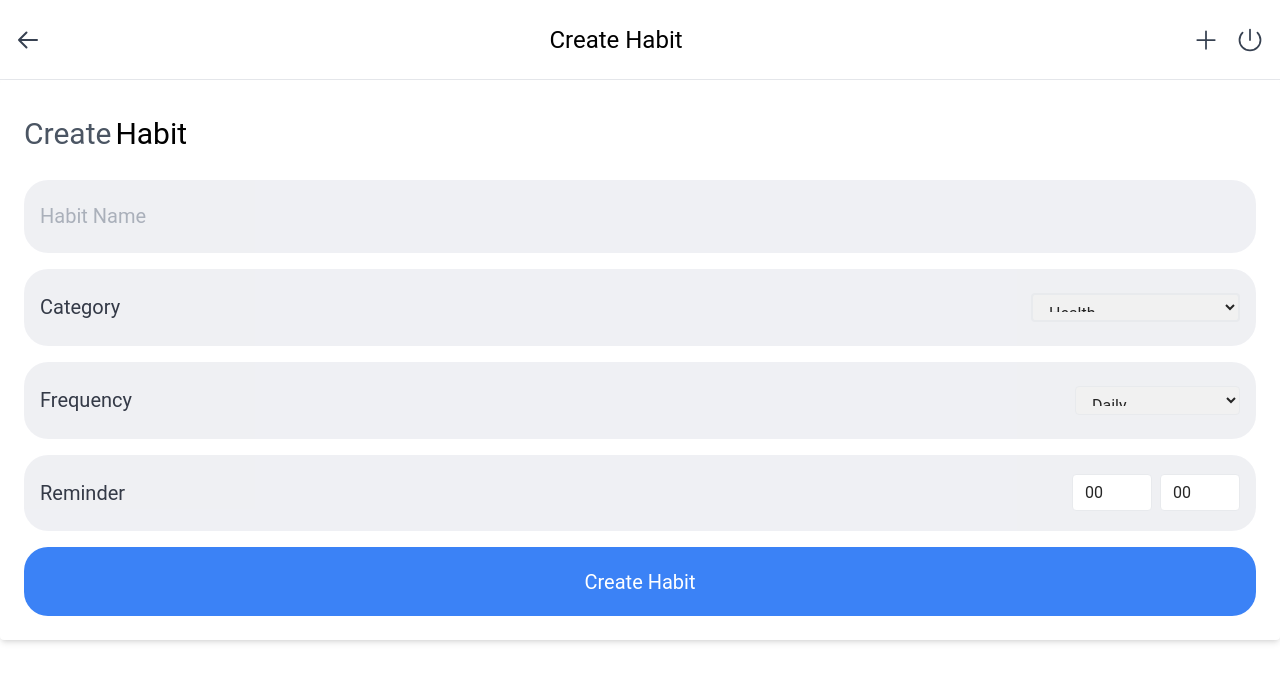
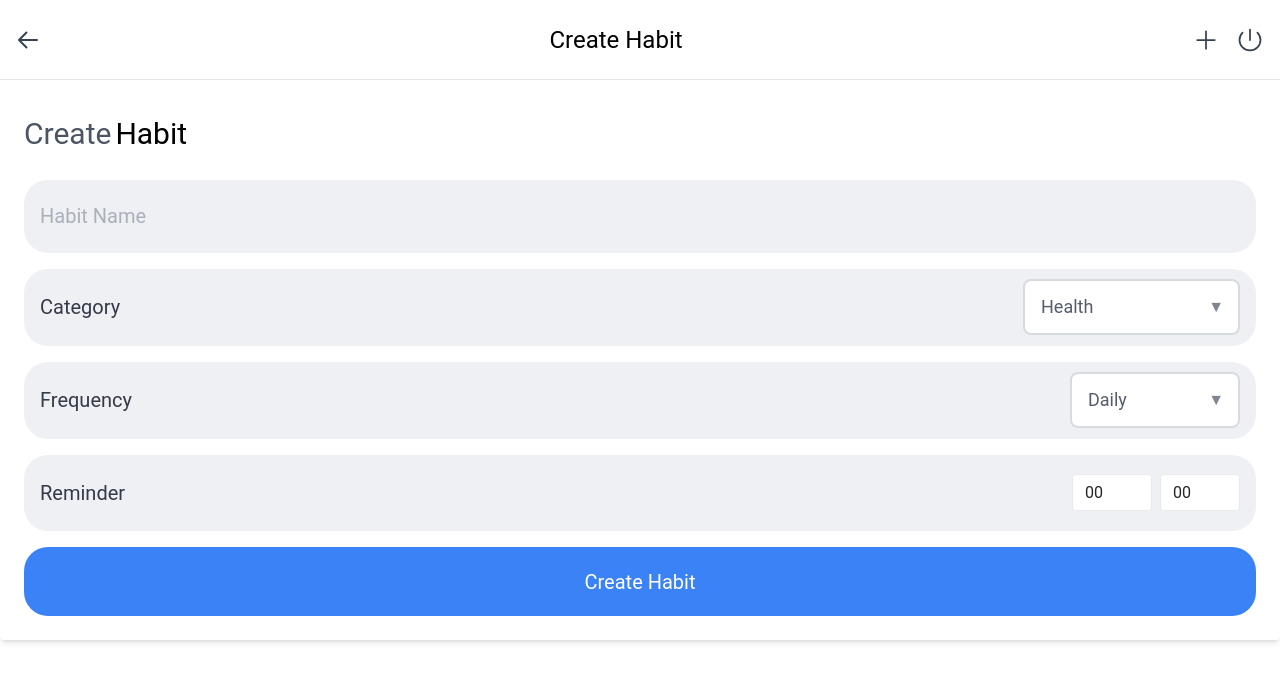
Before and after one commit to Akhancode/habitReminder-assessment, a React (Vite) app: page /habit in a window 1280 px wide. Shown: the top 682 px of the page. Built offline with nearby package versions, Linux system fonts and the light colour scheme; sample sign-in values are in the browser's storage.

Commit message:
change a select box

```diff
--- a/src/components/HabitForm.jsx
+++ b/src/components/HabitForm.jsx
@@ -103,11 +103,12 @@ const HabitForm = ({ initialData = {}, onSubmit, mode }) => {
 
             <div className="bg-[#edeef2] opacity-85 rounded-3xl p-4 py-6 flex flex-row sm:flex-row justify-between items-center space-y-2 sm:space-y-0 h-[15%]">
                 <label className="text-gray-900 text-xl w-full sm:w-auto">Category</label>
+                <div className="relative w-full sm:w-auto">
                     <select
                         name="category"
                         value={habit.category}
                         onChange={handleChange}
-                        className="border-2 rounded w-full sm:w-auto py-2 px-3 h-full"
+                        className="appearance-none border-2 border-gray-300 rounded-lg w-full py-3 px-4 text-lg bg-white text-gray-700 focus:outline-none focus:ring-2 focus:ring-blue-500 transition duration-200 ease-in-out"
                         required
                     >
                         <option value="" disabled>Select Category</option>
@@ -115,15 +116,21 @@ const HabitForm = ({ initialData = {}, onSubmit, mode }) => {
                         <option value="Work">Work</option>
                         <option value="Personal Development">Personal Development</option>
                     </select>
+                    {/* Optional: Custom dropdown arrow */}
+                    <div className="absolute right-4 top-1/2 transform -translate-y-1/2 pointer-events-none">
+                        <span className="text-gray-500">▼</span>
+                    </div>
+                </div>
             </div>
 
             <div className="bg-[#edeef2] opacity-85 rounded-3xl p-4 py-6 flex flex-row sm:flex-row  justify-between items-center space-y-2 sm:space-y-0 h-[15%]">
                 <label className="text-gray-900 text-xl w-full sm:w-auto">Frequency</label>
+                <div className="relative w-full sm:w-auto">
                     <select
                         name="frequency"
                         value={habit.frequency}
                         onChange={handleChange}
-                        className="border rounded w-full sm:w-auto py-2 px-3 h-full"
+                        className="appearance-none border-2 border-gray-300 rounded-lg w-full py-3 px-4 text-lg bg-white text-gray-700 focus:outline-none focus:ring-2 focus:ring-blue-500 transition duration-200 ease-in-out"
                         required
                     >
                         <option value="" disabled>Select frequency</option>
@@ -131,6 +138,12 @@ const HabitForm = ({ initialData = {}, onSubmit, mode }) => {
                         <option value="weekly">Weekly</option>
                         <option value="monthly">Monthly</option>
                     </select>
+                    {/* Optional: Custom dropdown arrow */}
+                    <div className="absolute right-4 top-1/2 transform -translate-y-1/2 pointer-events-none">
+                        <span className="text-gray-500">▼</span>
+                    </div>
+                </div>
+
             </div>
 
             <div className="bg-[#edeef2] opacity-85 rounded-3xl p-4 py-6 flex flex-row sm:flex-row justify-between items-center space-y-2 sm:space-y-0 h-[15%]">
```
Lines whose indentation alone changed are shown as unchanged.
